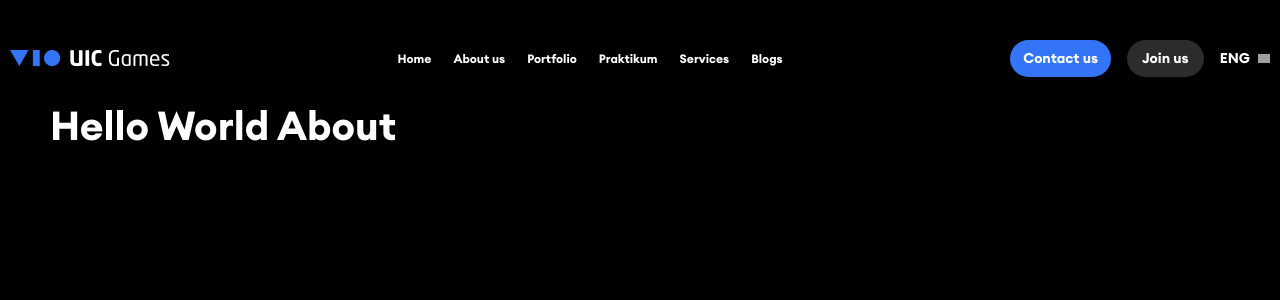
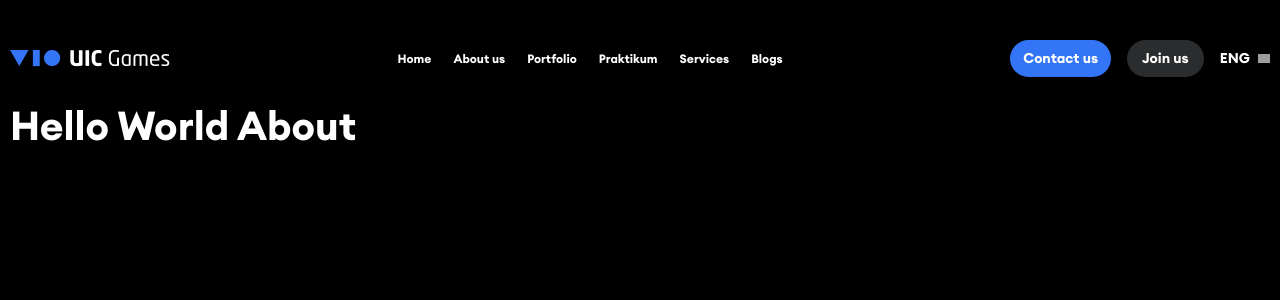
Before and after one commit to Shamsiddin007/adduic, a Next.js app: page /about in a window 1280 px wide. Shown: the top 300 px of the page. Built offline with nearby package versions, Linux system fonts and the light colour scheme; grey boxes are pictures that could not be loaded.

Commit message:
Update tailwind.config.ts
Update config

```diff
--- a/tailwind.config.ts
+++ b/tailwind.config.ts
@@ -50,6 +50,7 @@ module.exports = {
         md: "728px",
         lg: "984px",
         xl: "1200px",
+        xxl: "1280px",
       },
     },
   },
```
